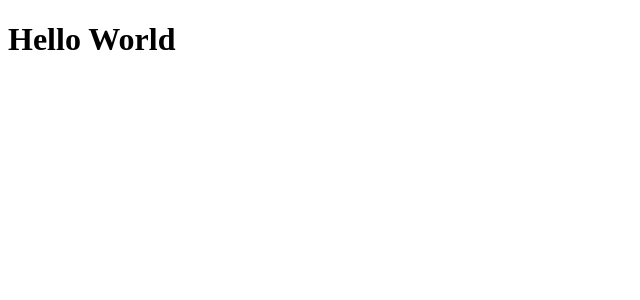
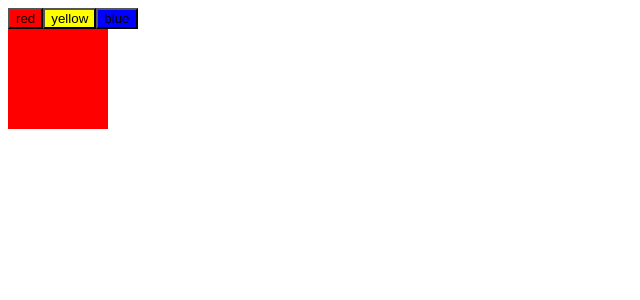
Before and after one commit to austin-summerlin/react-layering, a React app: page / in a window 1280 px wide. Shown: the top 300 px of the page, without its empty margins (0-640 px from the left). Built offline with nearby package versions, Linux system fonts and the light colour scheme.

Commit message:
red, yellow and blue color picker

```diff
--- a/src/components/app/App.jsx
+++ b/src/components/app/App.jsx
@@ -1,5 +1,6 @@
 import React from 'react';
+import ColorPicker from '../../containers/ColorPicker';
 
 export default function App() {
-  return <h1>Hello World</h1>;
+  return <ColorPicker />;
 }
--- /dev/null
+++ b/src/components/color-picker/ColorControls.jsx
@@ -0,0 +1,25 @@
+import React from 'react';
+import PropTypes from 'prop-types';
+
+const ColorControls = ({ colors, onColorChange }) => {
+  return (
+    <>
+      {colors.map(color => (
+        <button
+          key={color}
+          style={{ backgroundColor: color }}
+          onClick={() => onColorChange(color)}
+        >
+          {color}
+        </button>
+      ))}
+    </>
+  );
+};
+
+ColorControls.propTypes = {
+  color: PropTypes.arrayOf(PropTypes.string).isRequired,
+  onColorChange: PropTypes.func.isRequired,
+};
+
+export default ColorControls;
--- /dev/null
+++ b/src/components/color-picker/ColorDisplay.jsx
@@ -0,0 +1,20 @@
+import React from 'react';
+import PropTypes from 'prop-types';
+
+const ColorDisplay = ({ backgroundColor }) => {
+  return (
+    <div
+      style={{
+        backgroundColor,
+        width: '100px',
+        height: '100px',
+      }}
+    ></div>
+  );
+};
+
+ColorDisplay.propTypes = {
+  backgroundColor: PropTypes.string.isRequired,
+};
+
+export default ColorDisplay;
--- /dev/null
+++ b/src/containers/ColorPicker.js
@@ -0,0 +1,25 @@
+import React, { Component } from 'react';
+import ColorControls from '../components/color-picker/ColorControls';
+import ColorDisplay from '../components/color-picker/ColorDisplay';
+
+export default class ColorPicker extends Component {
+  state = {
+    selectedColor: 'red',
+  };
+
+  handleColorChange = (color) => {
+    this.setState({ selectedColor: color });
+  };
+
+  render() {
+    const colors = ['red', 'yellow', 'blue'];
+    const { selectedColor } = this.state;
+
+    return (
+      <>
+        <ColorControls colors={colors} onColorChange={this.handleColorChange} />
+        <ColorDisplay backgroundColor={selectedColor} />
+      </>
+    );
+  }
+}
```
